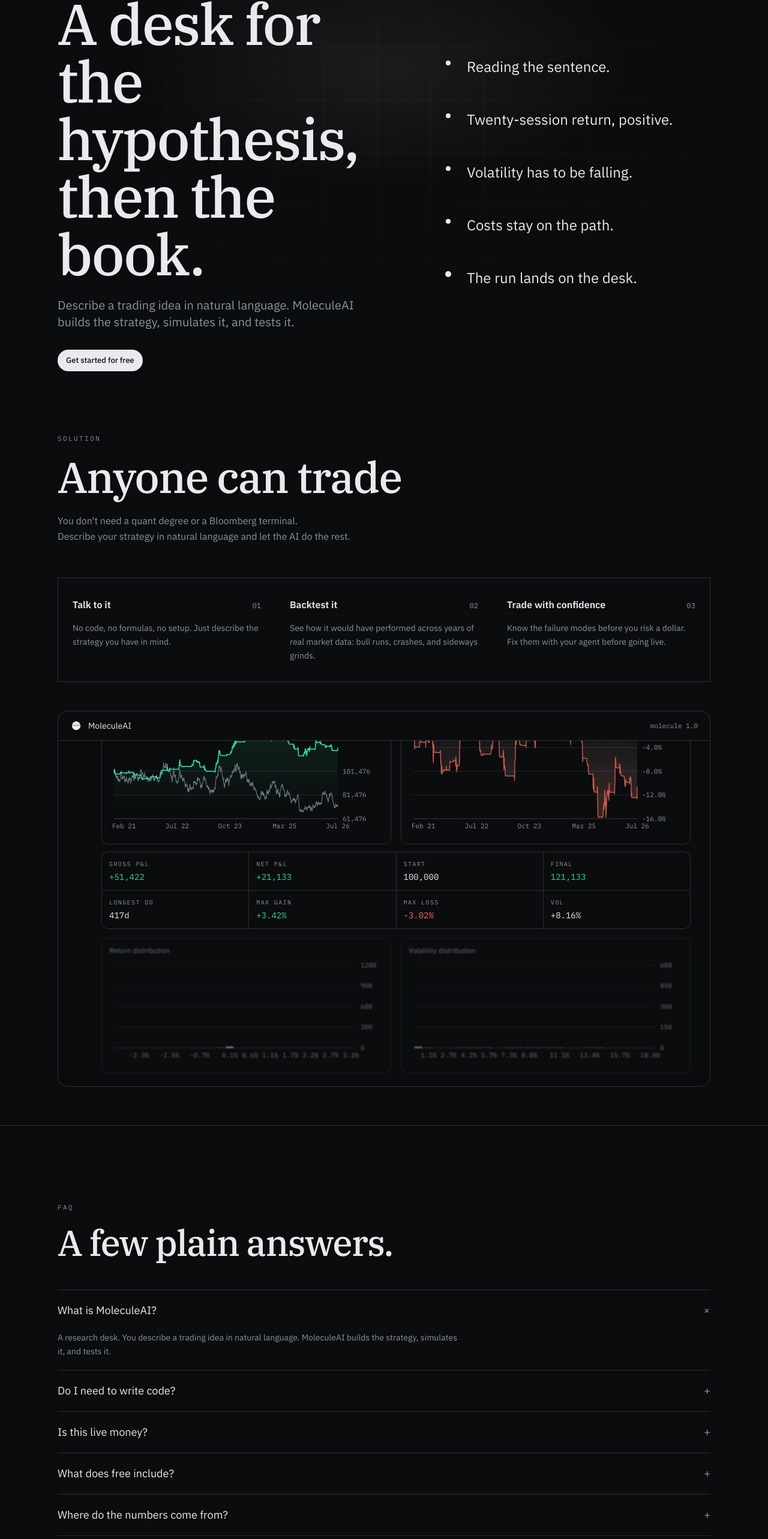
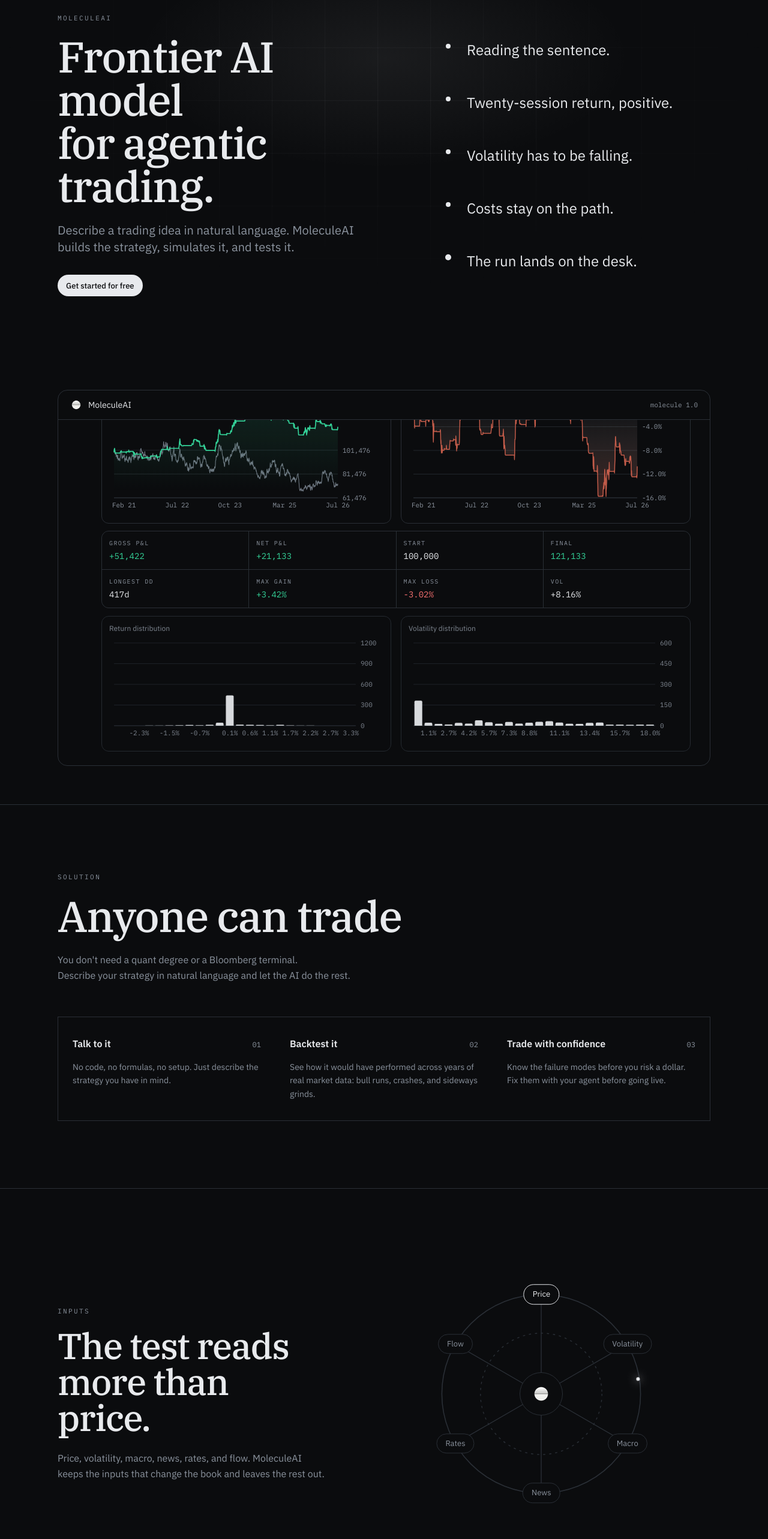
Before and after one commit to Molecule-Trading/molecule-ai, a Next.js app in the folder apps/web/: page / in a window 1280 px wide. Shown: the part 175-2741 px from the top of the page at 60% size. Built offline with nearby package versions, Linux system fonts and the light colour scheme.

Commit message:
Reorder the homepage and add an original inputs section.

```diff
--- a/apps/web/app/globals.css
+++ b/apps/web/app/globals.css
@@ -112,6 +112,16 @@
   }
 }
 
+.signal-orbit {
+  animation: signal-orbit 28s linear infinite;
+}
+
+@keyframes signal-orbit {
+  to {
+    transform: rotate(360deg);
+  }
+}
+
 @keyframes lattice-drift {
   from {
     background-position: 0 0;
@@ -127,7 +137,8 @@
   }
   .hero-lattice,
   .hero-in,
-  .thread-in {
+  .thread-in,
+  .signal-orbit {
     animation: none;
   }
   .m-motion .rise:not(.show) {
--- a/apps/web/app/page.tsx
+++ b/apps/web/app/page.tsx
@@ -22,6 +22,15 @@
     title: "Trade with confidence",
     body: "Know the failure modes before you risk a dollar. Fix them with your agent before going live.",
   },
+];
+
+const INPUTS = [
+  { k: "01", label: "Price" },
+  { k: "02", label: "Volatility" },
+  { k: "03", label: "Macro" },
+  { k: "04", label: "News" },
+  { k: "05", label: "Rates" },
+  { k: "06", label: "Flow" },
 ];
 
 const FAQ = [
@@ -83,6 +92,39 @@
   );
 }
 
+function SignalField() {
+  return (
+    <div className="relative mx-auto aspect-square w-full max-w-[460px]">
+      <svg className="absolute inset-0 h-full w-full text-line" viewBox="0 0 100 100" aria-hidden>
+        <circle cx="50" cy="50" r="36" fill="none" stroke="currentColor" strokeWidth="0.35" />
+        <circle cx="50" cy="50" r="22" fill="none" stroke="currentColor" strokeWidth="0.3" strokeDasharray="0.8 1.4" />
+        {INPUTS.map((_, i) => {
+          const a = ((-90 + i * 60) * Math.PI) / 180;
+          return <line key={i} x1="50" y1="50" x2={50 + Math.cos(a) * 36} y2={50 + Math.sin(a) * 36} stroke="currentColor" strokeWidth="0.3" />;
+        })}
+      </svg>
+      <div className="signal-orbit pointer-events-none absolute inset-[14%]" aria-hidden>
+        <span className="absolute left-1/2 top-0 h-1.5 w-1.5 -translate-x-1/2 rounded-full bg-text shadow-[0_0_14px_rgba(232,234,237,0.85)]" />
+      </div>
+      <div className="absolute left-1/2 top-1/2 flex h-[4.5rem] w-[4.5rem] -translate-x-1/2 -translate-y-1/2 items-center justify-center rounded-full border border-line bg-ink-950">
+        <img src="/icon-32.png" alt="" className="h-8 w-8" />
+      </div>
+      {INPUTS.map((item, i) => {
+        const a = ((-90 + i * 60) * Math.PI) / 180;
+        const x = 50 + Math.cos(a) * 36;
+        const y = 50 + Math.sin(a) * 36;
+        return (
+          <div key={item.k} className="absolute -translate-x-1/2 -translate-y-1/2" style={{ left: `${x}%`, top: `${y}%` }}>
+            <div className={`whitespace-nowrap rounded-full border bg-ink-950 px-3.5 py-1.5 text-[13px] ${i === 0 ? "border-text/40 text-text" : "border-line text-mute"}`}>
+              {item.label}
+            </div>
+          </div>
+        );
+      })}
+    </div>
+  );
+}
+
 function FaqList() {
   const [open, setOpen] = useState<number | null>(0);
 
@@ -139,10 +181,12 @@
                 MoleculeAI
               </p>
               <h1
-                className="hero-in mt-5 max-w-3xl font-serif text-6xl font-medium leading-[0.98] tracking-tight md:text-7xl lg:text-8xl"
+                className="hero-in mt-5 max-w-3xl font-serif text-5xl font-medium leading-[0.98] tracking-tight sm:text-6xl lg:text-7xl"
                 style={{ animationDelay: "120ms" }}
               >
-                A desk for the hypothesis, then the book.
+                Frontier AI model
+                <br />
+                for agentic trading.
               </h1>
               <p
                 className="hero-in mt-6 max-w-xl text-lg leading-relaxed text-mute md:text-xl"
@@ -158,7 +202,14 @@
           </div>
         </section>
 
-        <section id="solutions" className="scroll-mt-20 mx-auto w-full max-w-6xl px-5 pb-8 pt-10 md:px-8">
+        <section id="product" className="scroll-mt-20">
+          <div className="mx-auto w-full max-w-6xl px-5 pb-8 pt-6 md:px-8 md:pb-16">
+            <StrategyThread />
+          </div>
+        </section>
+
+        <section id="solutions" className="scroll-mt-20 border-t border-line">
+          <div className="mx-auto w-full max-w-6xl px-5 py-20 md:px-8 md:py-28">
             <Reveal>
               <p className="font-mono text-[11px] uppercase tracking-[0.22em] text-mute">Solution</p>
               <h2 className="mt-5 max-w-3xl font-serif text-5xl font-medium leading-[1.05] tracking-tight md:text-7xl">
@@ -183,11 +234,23 @@
                 </Reveal>
               ))}
             </div>
+          </div>
         </section>
 
-        <section id="product" className="scroll-mt-20">
-          <div className="mx-auto w-full max-w-6xl px-5 pb-16 pt-4 md:px-8">
-            <StrategyThread />
+        <section className="border-t border-line">
+          <div className="mx-auto grid w-full max-w-6xl items-center gap-12 px-5 py-20 md:px-8 md:py-28 lg:grid-cols-[minmax(0,0.9fr)_minmax(0,1.1fr)] lg:gap-16">
+            <Reveal>
+              <p className="font-mono text-[11px] uppercase tracking-[0.22em] text-mute">Inputs</p>
+              <h2 className="mt-5 max-w-md font-serif text-5xl font-medium leading-[1.02] tracking-tight md:text-6xl">
+                The test reads more than price.
+              </h2>
+              <p className="mt-6 max-w-md text-base leading-relaxed text-mute">
+                Price, volatility, macro, news, rates, and flow. MoleculeAI keeps the inputs that change the book and leaves the rest out.
+              </p>
+            </Reveal>
+            <Reveal delay={80}>
+              <SignalField />
+            </Reveal>
           </div>
         </section>
 
```
Lines whose indentation alone changed are shown as unchanged.
